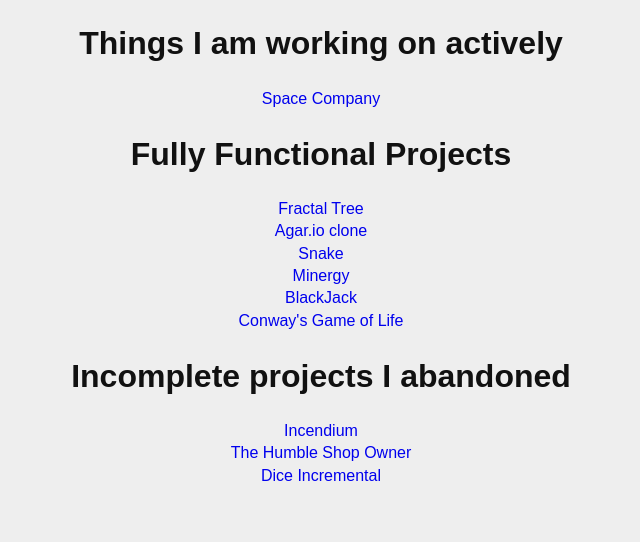
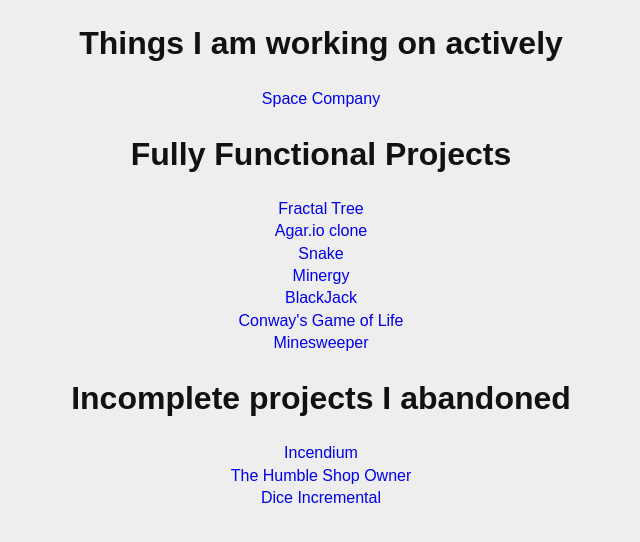
Before and after one commit to sparticle999/sparticle999.github.io, a plain HTML site: page index.html in a window 1280 px wide. Shown: the whole page, without its empty margins (319-959 px from the left). Drawn offline with Linux system fonts and the light colour scheme.

Commit message:
Update index.html

```diff
--- a/index.html
+++ b/index.html
@@ -30,6 +30,8 @@
 	<a target="_blank" href="Minergy">Minergy</a>
 	<a target="_blank" href="blackjack">BlackJack</a>
 	<a target="_blank" href="Conway">Conway's Game of Life</a>
+	<a target="_blank" href="Minesweeper">Minesweeper</a>
+
 
 	<h1>Incomplete projects I abandoned</h1>
 	<a target="_blank" href="Incendium">Incendium</a>
```
